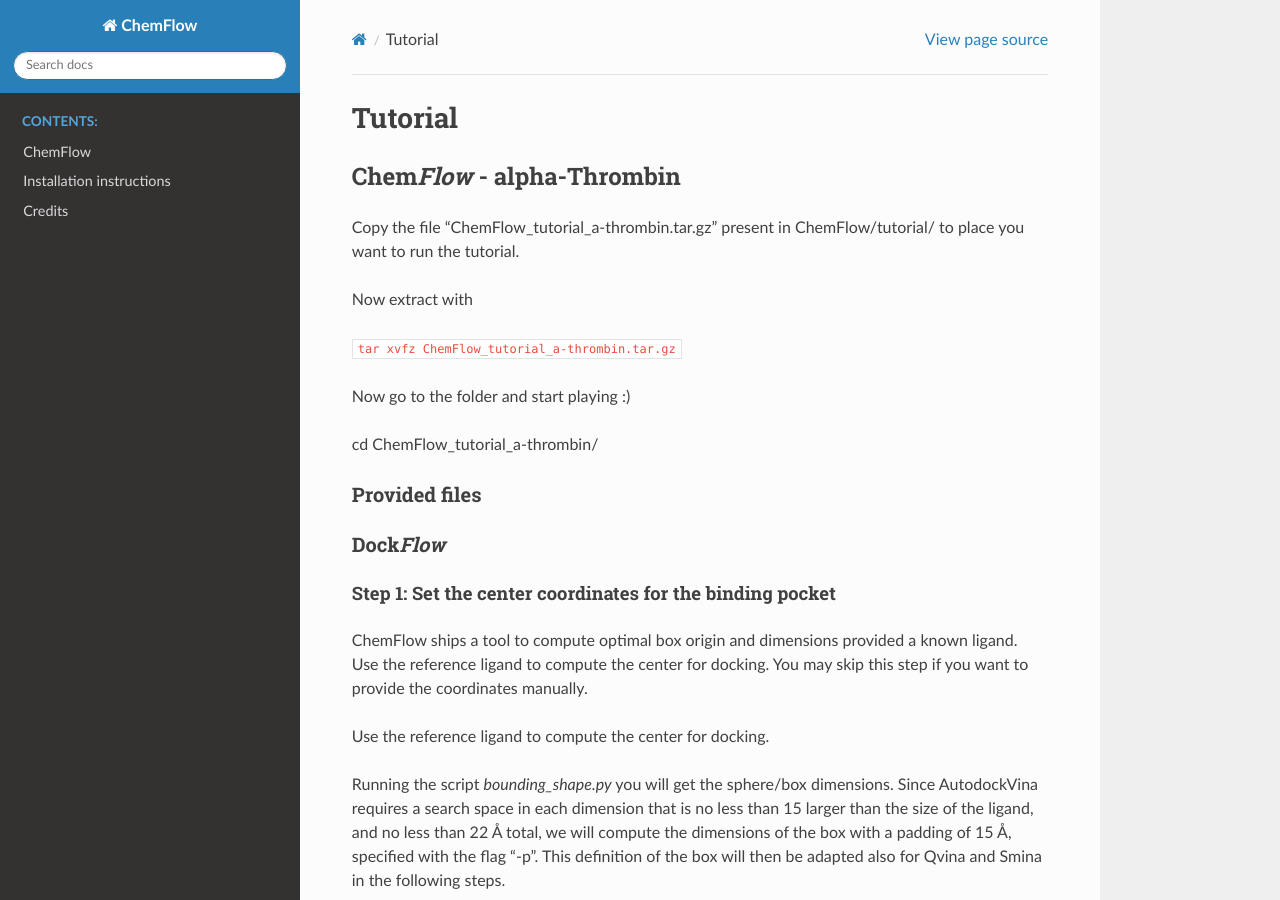
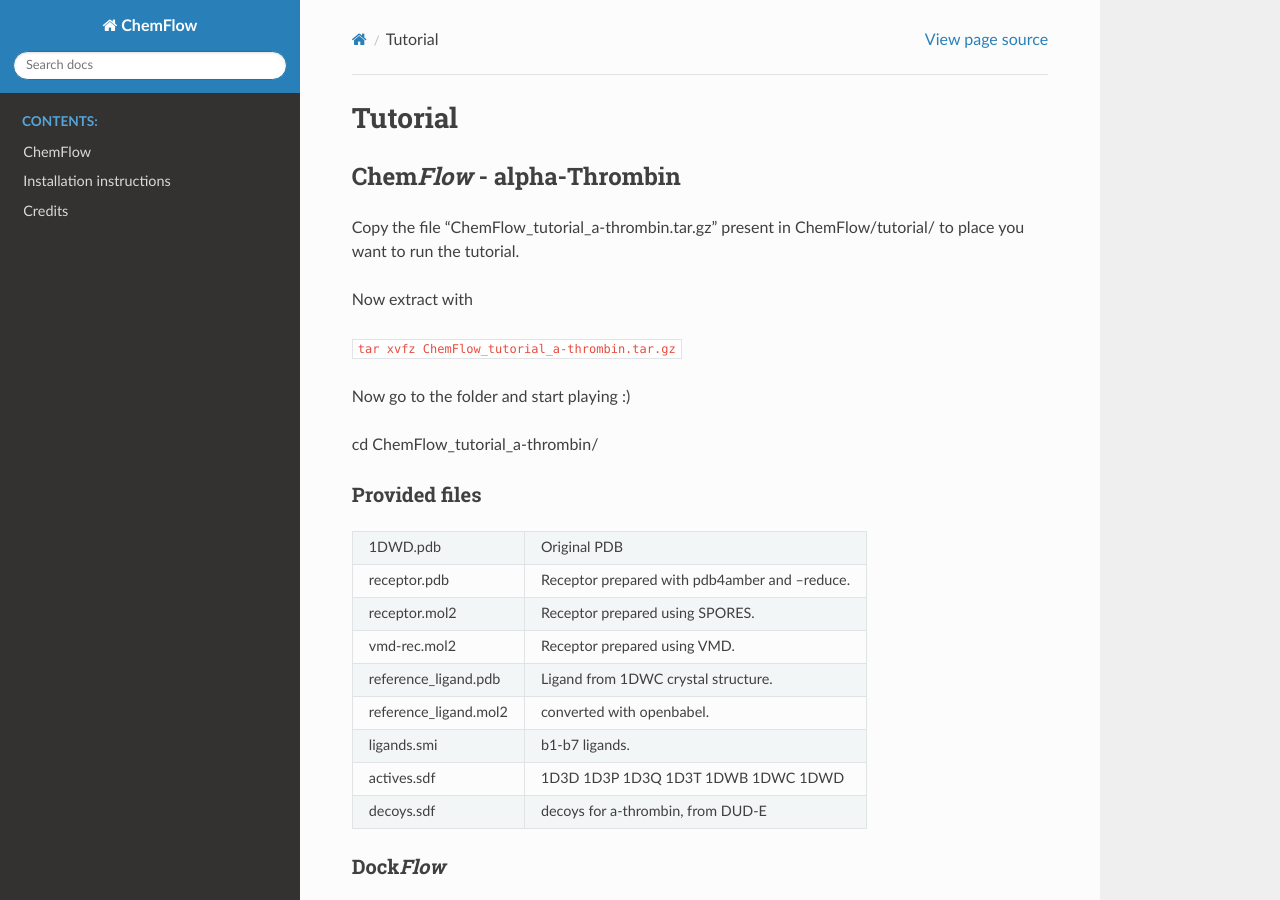
Before and after one commit to IFMlab/ChemFlow, a Sphinx documentation site: the page built from docs/Tutorial-ChemFlow.rst, in a window 1280 px wide and 900 px high. Built offline with Sphinx 7.4.7 and the Read the Docs theme 2.0.0, drawn with Linux system fonts in a browser that asks for light colours; pages that are not in the unit, such as notebooks, are missing from menus; part of the change alters nothing that is shown.

Commit message:
Update Tutorial-ChemFlow.rst

```diff
--- a/docs/Tutorial-ChemFlow.rst
+++ b/docs/Tutorial-ChemFlow.rst
@@ -19,20 +19,6 @@ cd ChemFlow_tutorial_a-thrombin/
 Provided files
 **************
 
-.. list-table::
-   :widths: 25 25 50
-   :header-rows: 1
-
-   * - Heading row 1, column 1
-     - Heading row 1, column 2
-   * - Row 1, column 1
-     - Row 1, column 3
-   * - Row 2, column 1
-     - Row 2, column 2
-     - Row 2, column 3
-
-
-
 
 +-----------------------+------------------------------------------------+
 | 1DWD.pdb              | Original PDB                                   |
@@ -41,7 +27,7 @@ Provided files
 +-----------------------+------------------------------------------------+
 | receptor.mol2         | Receptor prepared using SPORES.                |
 +-----------------------+------------------------------------------------+
-| vmd-rec.mol2         | Receptor prepared using VMD.                |
+| vmd-rec.mol2          | Receptor prepared using VMD.                   |
 +-----------------------+------------------------------------------------+
 | reference_ligand.pdb  | Ligand from 1DWC crystal structure.            |
 +-----------------------+------------------------------------------------+
```
